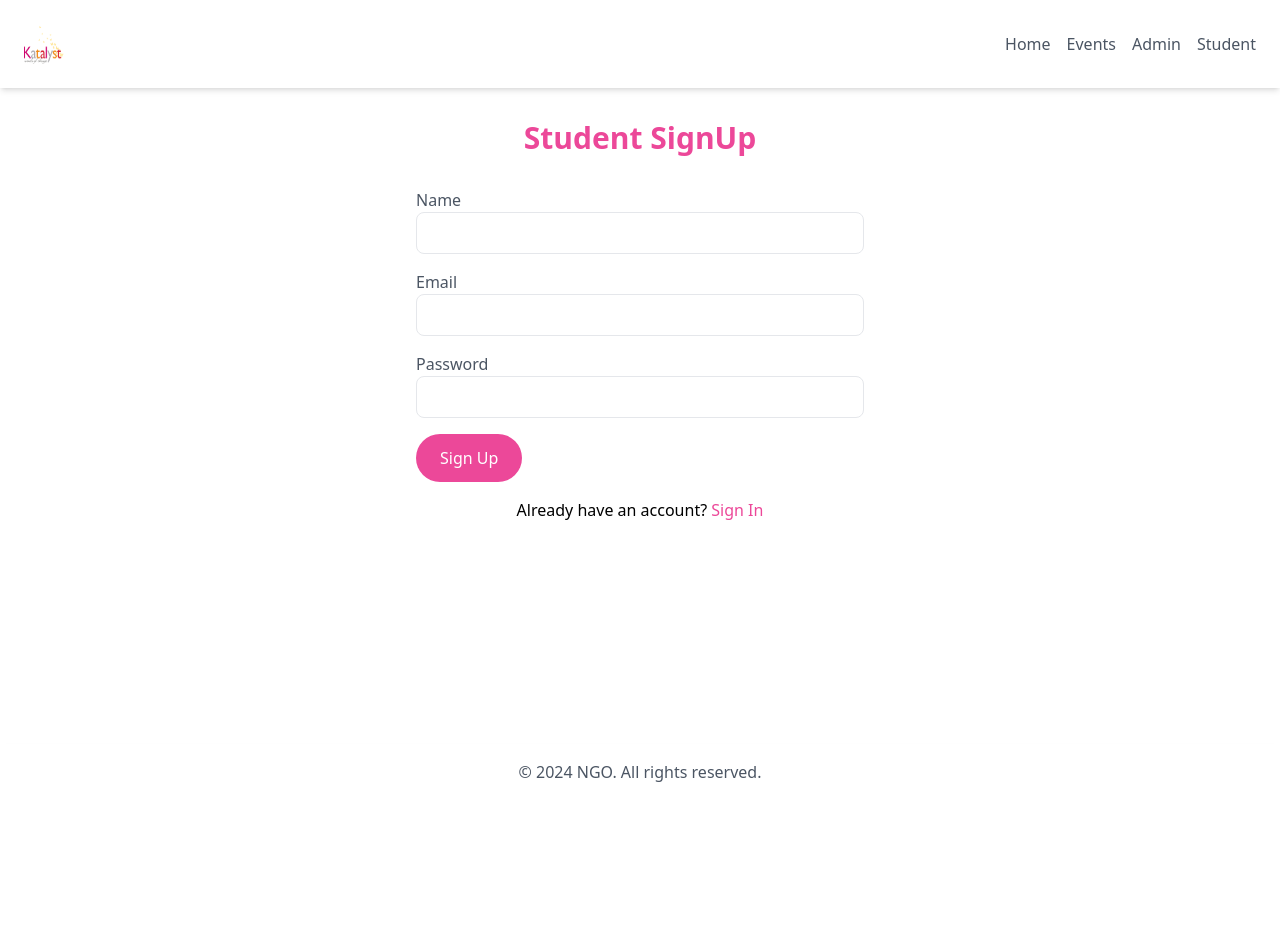
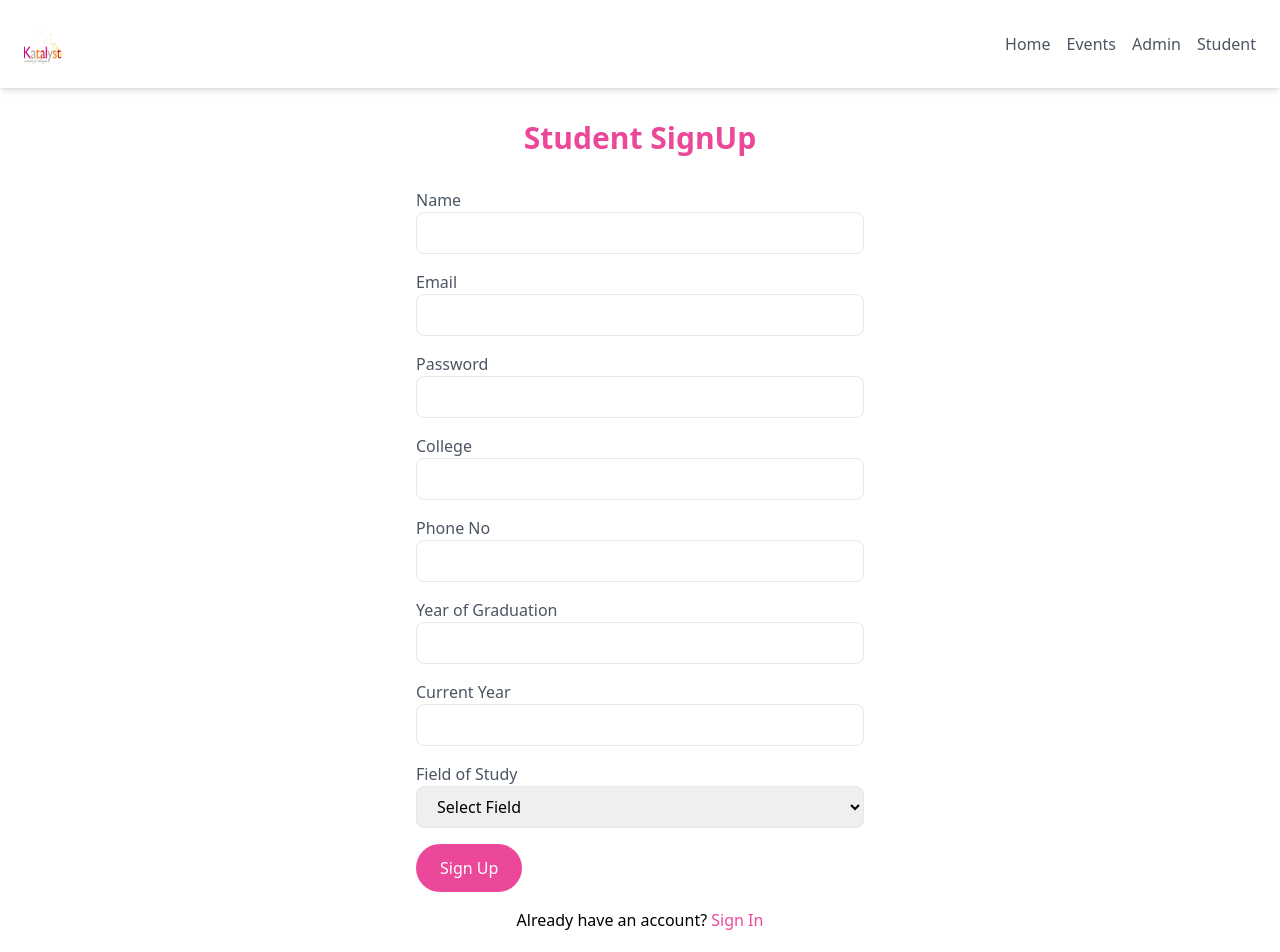
Before and after one commit to Mastercard-Code-For-Change-2-0/Team-8, a React (Vite) app in the folder ngo-app/: page /signup in a window 1280 px wide. Shown: the top 952 px of the page. Before the commit the page ends 800 px from the top, so only its background shows below. Built offline with nearby package versions, Linux system fonts and the light colour scheme.

Commit message:
Signup updated

```diff
--- a/ngo-app/src/pages/SignUp.jsx
+++ b/ngo-app/src/pages/SignUp.jsx
@@ -18,6 +18,33 @@ const SignUp = () => {
           <label className="block text-gray-600">Password</label>
           <input type="password" className="w-full px-4 py-2 border rounded-lg" />
         </div>
+        <div className="mb-4">
+          <label className="block text-gray-600">College</label>
+          <input type="text" className="w-full px-4 py-2 border rounded-lg" />
+        </div>
+        <div className="mb-4">
+          <label className="block text-gray-600">Phone No</label>
+          <input type="tel" pattern="[0-9]{10}"  className="w-full px-4 py-2 border rounded-lg" />
+        </div>
+        <div className="mb-4">
+          <label className="block text-gray-600">Year of Graduation</label>
+          <input type="number" className="w-full px-4 py-2 border rounded-lg" />
+        </div>
+        <div className="mb-4">
+          <label className="block text-gray-600">Current Year</label>
+          <input type="number" className="w-full px-4 py-2 border rounded-lg" />
+        </div>
+        <div className="mb-4">
+          <label className="block text-gray-600">Field of Study</label>
+          <select className="w-full px-4 py-2 border rounded-lg">
+            <option value="">Select Field</option>
+            <option value="technology">Technology</option>
+            <option value="science">Science</option>
+            <option value="engineering">Engineering</option>
+            <option value="mathematics">Mathematics</option>
+
+          </select>
+        </div>
         <button type="submit" className="bg-pink-500 text-white px-6 py-3 rounded-full">Sign Up</button>
       </form>
       <p className="text-center mt-4">
```
